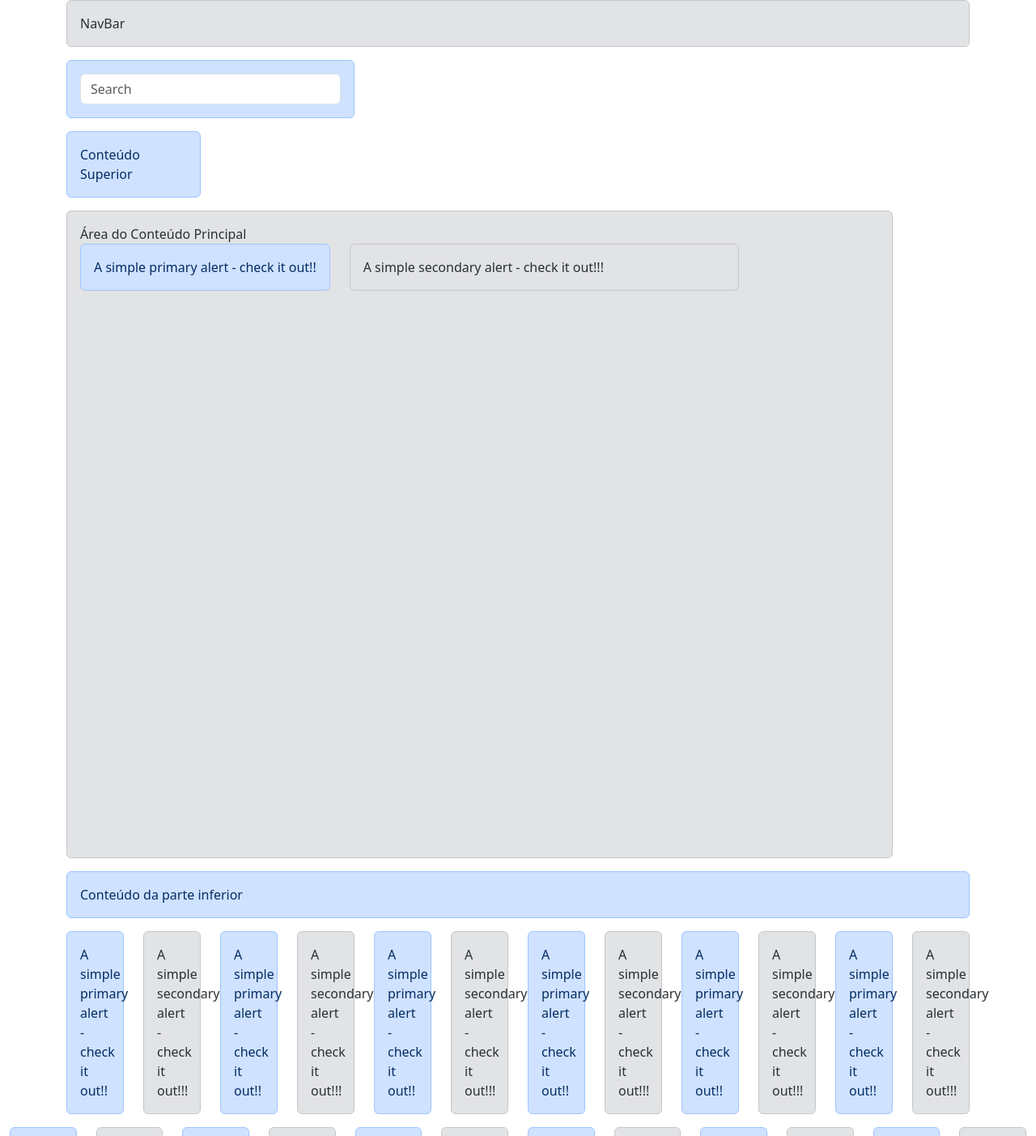
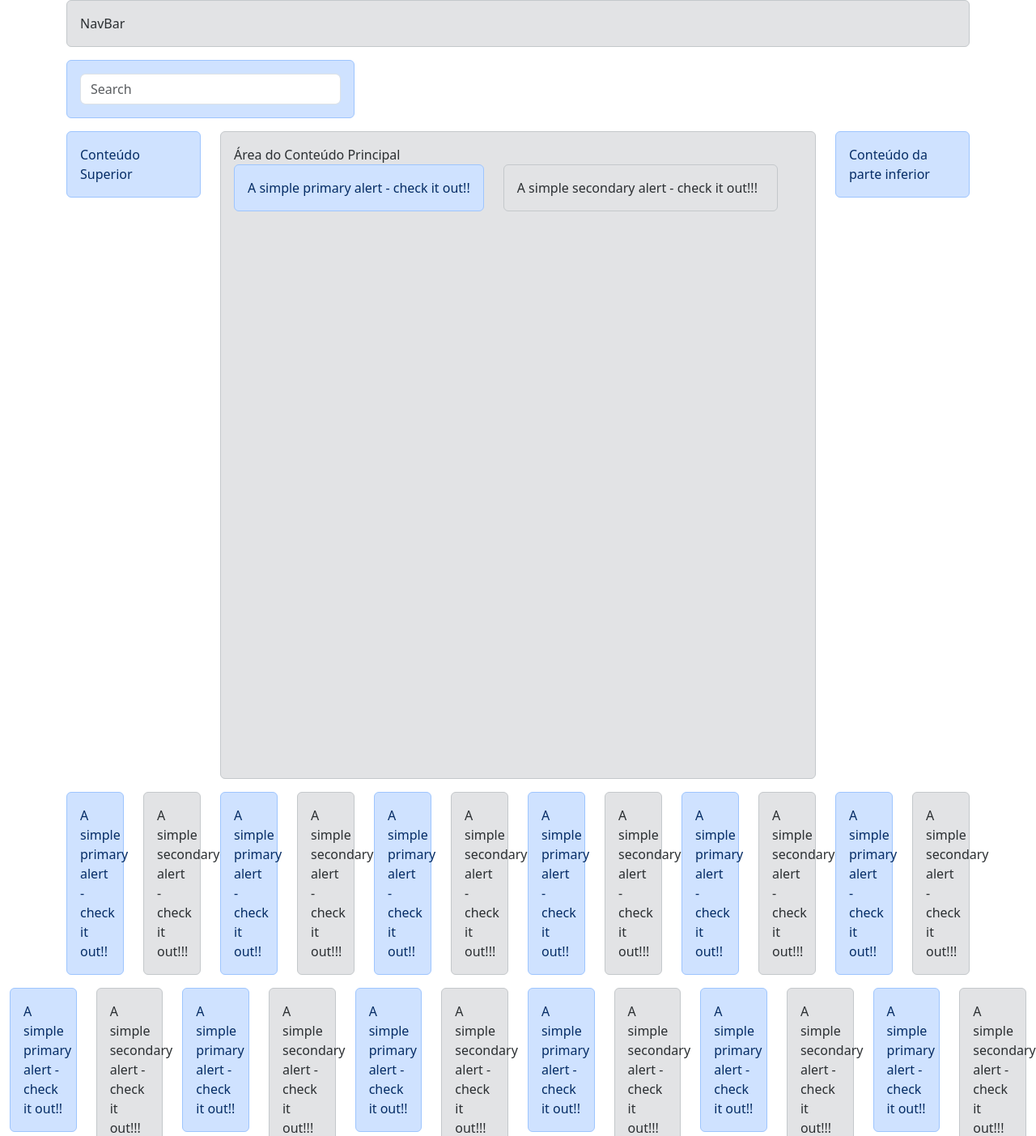
Before and after one commit to Fabio-R-Moraes/django_ecommerce, a Django app: page /bootstrap/ in a window 1280 px wide. Shown: the top 1403 px of the page at 81% size. Run offline with Django 5.2, Linux system fonts and the light colour scheme; some libraries are stand-ins or nearby versions.

Commit message:
Tutorial Bootstrap 06

```diff
--- a/templates/bootstrap/example.html
+++ b/templates/bootstrap/example.html
@@ -23,12 +23,12 @@
         </div>
       </div>
       <div class="row">
-        <div class="col-12 col-lg-2 order-12">
+        <div class="col-11 col-lg-2 order-12">
           <div class="alert alert-primary" role="alert">
             Conteúdo Superior
           </div>
         </div>
-        <div class="col-11 ml-auto mr-auto order-6">
+        <div class="col-11 mx-auto col-lg-8 order-6">
           <div class="alert alert-secondary" role="alert" style="min-height: 800px;">
             Área do Conteúdo Principal
             <div class="row">
@@ -45,7 +45,7 @@
             </div>
           </div>
         </div>
-        <div class="col-12 order-1">
+        <div class="col-11 mx-auto col-lg-2 order-1">
           <div class="alert alert-primary" role="alert">
             Conteúdo da parte inferior
           </div>
```
